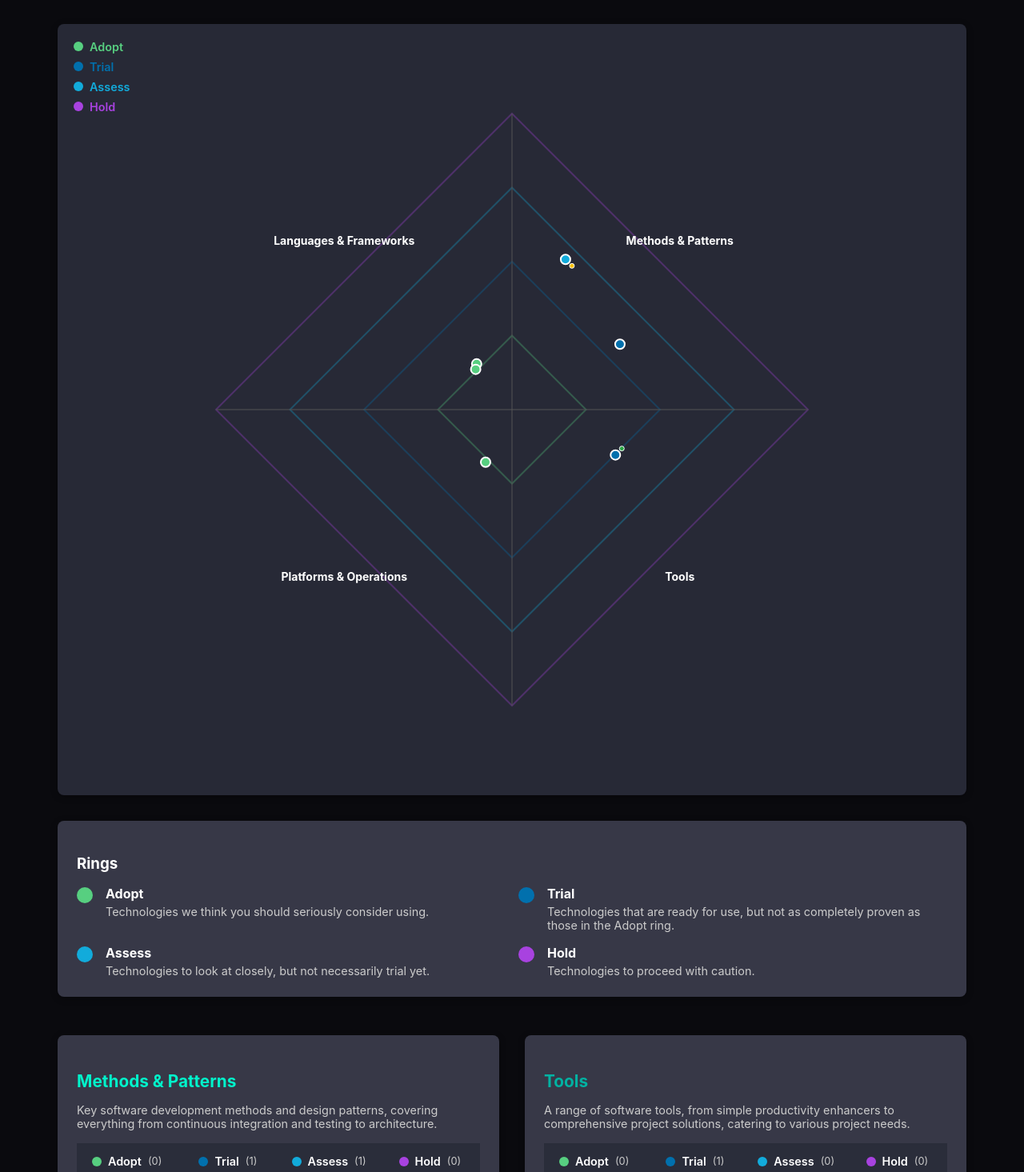
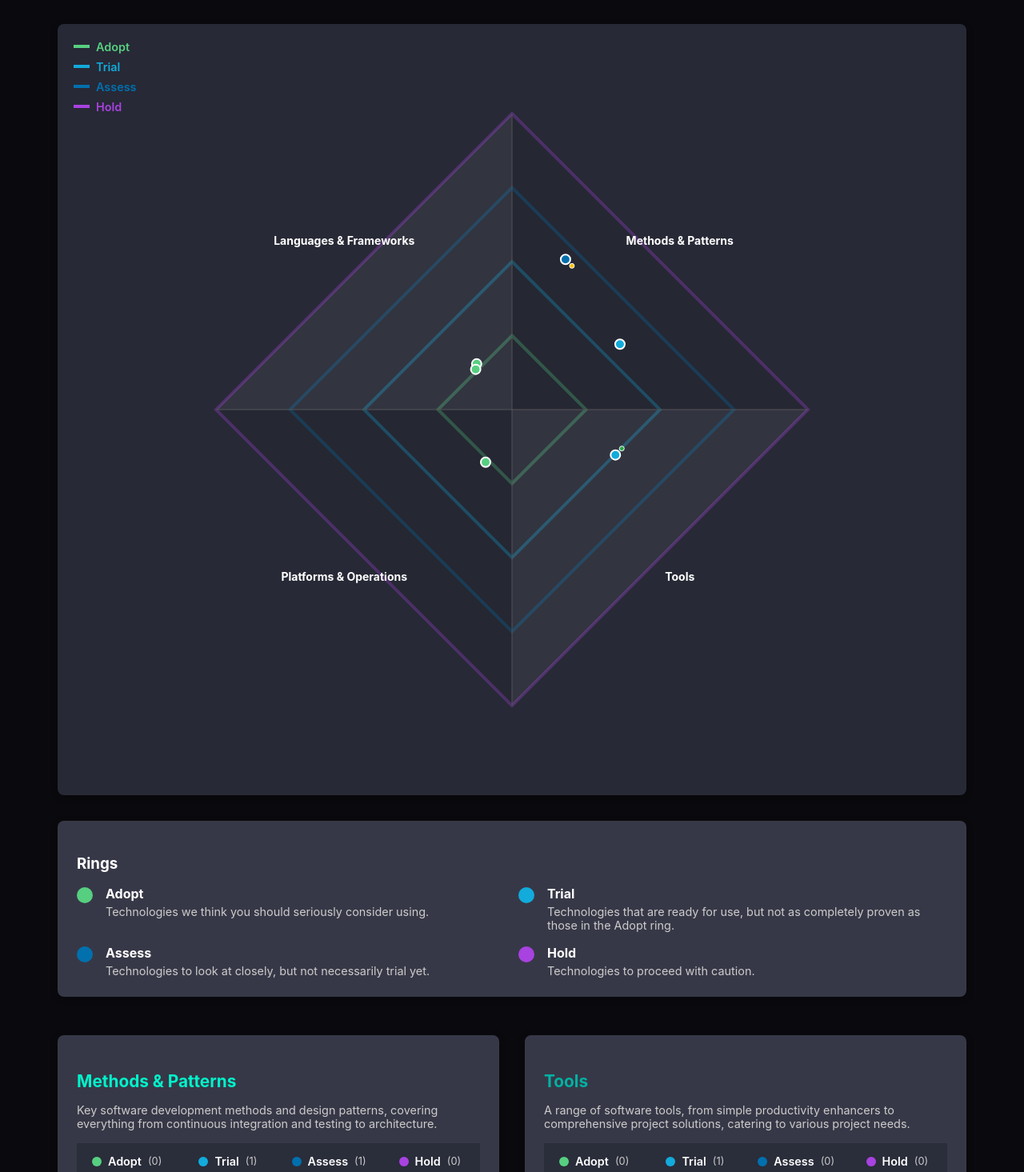
Before and after one commit to fabigr8/easy-techradar, a Next.js app: page / in a window 1280 px wide. Shown: the part 625-2090 px from the top of the page at 80% size. Built offline with nearby package versions, Linux system fonts and the light colour scheme.

Commit message:
Enhance RadarChart: add alternating sector backgrounds, adjust stroke width, and swap ring color assignments

```diff
--- a/components/RadarChart.js
+++ b/components/RadarChart.js
@@ -116,8 +116,43 @@ export default function RadarChart({ dimensions, technologies, selectedRing = nu
               d={verticesToPath(vertices)}
               fill="none"
               stroke={ringColor}
-              strokeWidth="2"
+              strokeWidth="4"
               strokeOpacity="0.3"
+            />
+          );
+        })}
+
+        {/* Dimension sector backgrounds with alternating shades */}
+        {dimensions.map((dimension, index) => {
+          const angleStep = (2 * Math.PI) / dimensions.length;
+
+          // Get the two vertices that define this dimension sector
+          const currentVertexAngle = index * angleStep - Math.PI / 2;
+          const nextVertexAngle = (index + 1) * angleStep - Math.PI / 2;
+
+          const currentVertex = {
+            x: center + Math.cos(currentVertexAngle) * maxRadius,
+            y: center + Math.sin(currentVertexAngle) * maxRadius
+          };
+
+          const nextVertex = {
+            x: center + Math.cos(nextVertexAngle) * maxRadius,
+            y: center + Math.sin(nextVertexAngle) * maxRadius
+          };
+
+          // Create triangular sector path with straight edges
+          const sectorPath = `M ${center} ${center} L ${currentVertex.x} ${currentVertex.y} L ${nextVertex.x} ${nextVertex.y} Z`;
+
+          // Alternate background shade - every second dimension is slightly darker
+          const isAlternate = index % 2 === 1;
+          const backgroundColor = isAlternate ? 'rgba(255, 255, 255, 0.05)' : 'rgba(0, 0, 0, 0.05)';
+
+          return (
+            <path
+              key={`sector-${dimension.id}`}
+              d={sectorPath}
+              fill={backgroundColor}
+              stroke="none"
             />
           );
         })}
--- a/components/RadarChart.module.css
+++ b/components/RadarChart.module.css
@@ -45,9 +45,8 @@
 
 .ringLabel::before {
   content: '';
-  width: 12px;
-  height: 12px;
-  border-radius: 50%;
+  width: 20px;
+  height: 4px;
   background: currentColor;
 }
 
--- a/lib/colorUtils.js
+++ b/lib/colorUtils.js
@@ -58,8 +58,8 @@ export const dimensionColors = [
 
 export const ringColors = [
   'rgb(87, 207, 128)',  // adopt
-  'rgb(1, 112, 173)',   // trial
-  'rgb(18, 171, 219)',  // assess
+  'rgb(18, 171, 219)',  // trial (switched with assess)
+  'rgb(1, 112, 173)',   // assess (switched with trial)
   'rgb(168, 66, 224)'   // hold
 ];
 
--- a/styles/globals.css
+++ b/styles/globals.css
@@ -94,16 +94,16 @@ input:focus, select:focus, button:focus {
 
 /* Color Schema - Rings */
 .color_ring1 { color: rgb(87, 207, 128) !important; }
-.color_ring2 { color: rgb(1, 112, 173) !important; }
-.color_ring3 { color: rgb(18, 171, 219) !important; }
+.color_ring3 { color: rgb(1, 112, 173) !important; }
+.color_ring2 { color: rgb(18, 171, 219) !important; }
 .color_ring4 { color: rgb(168, 66, 224) !important; }
 
 .bg_color_ring1 { background-color: rgb(87, 207, 128) !important; }
-.bg_color_ring2 { background-color: rgb(1, 112, 173) !important; }
-.bg_color_ring3 { background-color: rgb(18, 171, 219) !important; }
+.bg_color_ring3 { background-color: rgb(1, 112, 173) !important; }
+.bg_color_ring2 { background-color: rgb(18, 171, 219) !important; }
 .bg_color_ring4 { background-color: rgb(168, 66, 224) !important; }
 
 .border_color_ring1 { border-color: rgb(87, 207, 128) !important; }
-.border_color_ring2 { border-color: rgb(1, 112, 173) !important; }
-.border_color_ring3 { border-color: rgb(18, 171, 219) !important; }
+.border_color_ring3 { border-color: rgb(1, 112, 173) !important; }
+.border_color_ring2 { border-color: rgb(18, 171, 219) !important; }
 .border_color_ring4 { border-color: rgb(168, 66, 224) !important; }
```
